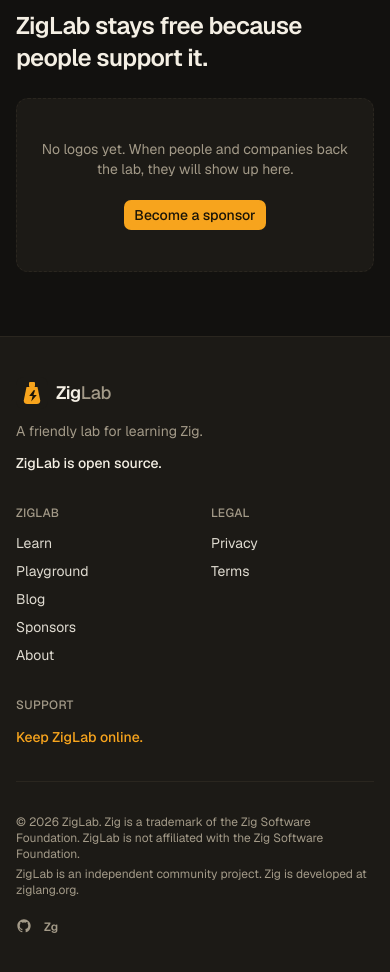
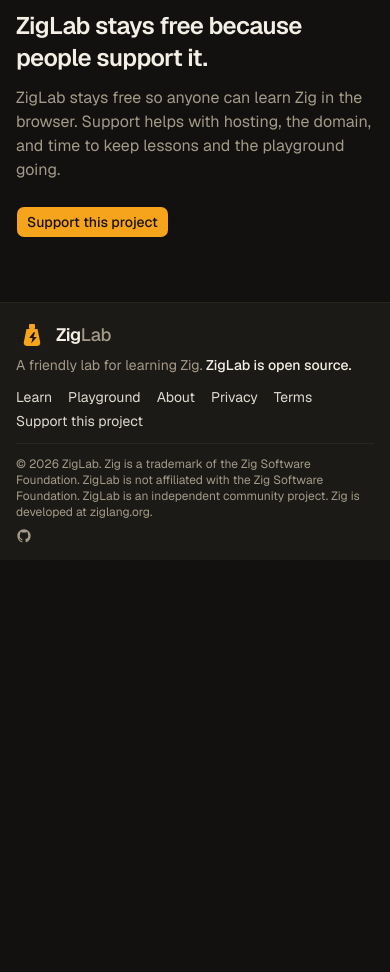
Before and after one commit to pratikmota/ziglab, a Next.js app: page / in a window 390 px wide. Shown: the part 4100-5072 px from the top of the page. After the commit the page ends 4660 px from the top, so only its background shows below. Built offline with nearby package versions, Linux system fonts and the light colour scheme.

Commit message:
cleanup and footer fix

```diff
--- a/src/app/sponsors/page.tsx
+++ b/src/app/sponsors/page.tsx
@@ -14,7 +14,6 @@
 
 export default function SponsorsPage() {
   const sponsors = getSponsors();
-  const hasSponsors = hasAnySponsors(sponsors);
 
   return (
     <Prose>
@@ -50,26 +49,9 @@
         {en.sponsors.thanks}
       </p>
 
-      {hasSponsors ? (
+      {hasAnySponsors(sponsors) ? (
         <SponsorLogoWall sponsors={sponsors} />
-      ) : (
-        <div className="mt-10 rounded-xl border border-dashed border-line bg-bg-elevated px-6 py-10 text-center">
-          <p className="mx-auto max-w-md text-sm text-muted-foreground">
-            {en.sponsors.empty}
-          </p>
-          <Button
-            className="mt-5"
-            size="lg"
-            variant="outline"
-            nativeButton={false}
-            render={
-              <a href={siteConfig.sponsorsGithub} {...externalLinkProps} />
-            }
-          >
-            {en.sponsors.cta}
-          </Button>
-        </div>
-      )}
+      ) : null}
     </Prose>
   );
 }
--- a/src/components/home/SponsorsStrip.tsx
+++ b/src/components/home/SponsorsStrip.tsx
@@ -1,26 +1,27 @@
 import Link from "next/link";
 
+import { SponsorLogoWall } from "@/components/sponsors/SponsorLogoWall";
 import { Button } from "@/components/ui/button";
+import { getSponsors, hasAnySponsors } from "@/lib/content/sponsors";
 import { en } from "@/lib/i18n/en";
 
 export function SponsorsStrip() {
+  const sponsors = getSponsors();
+
   return (
     <section className="mx-auto w-full max-w-6xl px-4 py-16 sm:px-6">
       <h2 className="text-2xl font-semibold tracking-tight sm:text-3xl">
         {en.sponsors.strip}
       </h2>
-      <div className="mt-6 rounded-xl border border-dashed border-line bg-bg-elevated px-6 py-10 text-center">
-        <p className="mx-auto max-w-md text-sm text-muted-foreground">
-          {en.sponsors.empty}
-        </p>
+      <p className="mt-3 max-w-2xl text-muted-foreground">{en.sponsors.pageLead}</p>
       <Button
-          className="mt-5"
+        className="mt-6"
         nativeButton={false}
         render={<Link href="/sponsors" />}
       >
         {en.sponsors.cta}
       </Button>
-      </div>
+      {hasAnySponsors(sponsors) ? <SponsorLogoWall sponsors={sponsors} /> : null}
     </section>
   );
 }
--- a/src/components/layout/Footer.tsx
+++ b/src/components/layout/Footer.tsx
@@ -53,14 +53,19 @@
     );
   }
 
+  const linkClass = cn(
+    chromeLinkClass,
+    "text-sm text-foreground/90 hover:text-foreground"
+  );
+
   return (
     <footer className="border-t border-line bg-bg-elevated">
-      <div className="mx-auto flex w-full max-w-6xl flex-col gap-8 px-4 py-10 sm:px-6">
-        <div className="flex flex-col gap-8 md:flex-row md:justify-between">
-          <div className="max-w-sm space-y-3">
+      <div className="mx-auto flex w-full max-w-6xl flex-col gap-3 px-4 py-4 sm:px-6">
+        <div className="flex flex-col gap-3 sm:flex-row sm:items-center sm:justify-between">
+          <div className="flex min-w-0 flex-col gap-1">
             <ZigLabBrandLink />
-            <p className="text-sm text-muted-foreground">{en.footer.tagline}</p>
-            <p className="text-sm">
+            <p className="text-sm text-muted-foreground">
+              {en.footer.tagline}{" "}
               <a
                 href={siteConfig.github}
                 {...externalLinkProps}
@@ -73,94 +78,44 @@
               </a>
             </p>
           </div>
-
-          <div className="grid grid-cols-2 gap-8 sm:grid-cols-3">
-            <div className="space-y-3">
-              <p className="text-xs font-medium tracking-wide text-muted-foreground uppercase">
-                {en.footer.navHeading}
-              </p>
-              <ul className="space-y-2 text-sm">
+          <nav
+            aria-label={en.footer.navHeading}
+            className="flex flex-wrap items-center gap-x-4 gap-y-1 sm:justify-end"
+          >
             {footerNav.map((item) => (
-                  <li key={item.href}>
-                    <Link
-                      href={item.href}
-                      className={cn(
-                        chromeLinkClass,
-                        "text-foreground/90 hover:text-foreground"
-                      )}
-                    >
+              <Link key={item.href} href={item.href} className={linkClass}>
                 {item.label}
               </Link>
-                  </li>
             ))}
-              </ul>
-            </div>
-            <div className="space-y-3">
-              <p className="text-xs font-medium tracking-wide text-muted-foreground uppercase">
-                {en.footer.legalHeading}
-              </p>
-              <ul className="space-y-2 text-sm">
             {legalNav.map((item) => (
-                  <li key={item.href}>
-                    <Link
-                      href={item.href}
-                      className={cn(
-                        chromeLinkClass,
-                        "text-foreground/90 hover:text-foreground"
-                      )}
-                    >
+              <Link key={item.href} href={item.href} className={linkClass}>
                 {item.label}
               </Link>
-                  </li>
             ))}
-              </ul>
-            </div>
-            <div className="space-y-3">
-              <p className="text-xs font-medium tracking-wide text-muted-foreground uppercase">
-                {en.footer.supportHeading}
-              </p>
-              <Link
-                href="/sponsors"
-                className={cn(
-                  chromeLinkClass,
-                  "text-sm font-medium text-primary hover:text-[color:var(--accent-hover)]"
-                )}
-              >
+            <Link href="/sponsors" className={linkClass}>
               {en.sponsors.keepOnline}
             </Link>
-            </div>
-          </div>
+          </nav>
         </div>
 
         <Separator />
 
-        <div className="flex flex-col gap-4 sm:flex-row sm:items-end sm:justify-between">
-          <div className="space-y-1 text-xs text-muted-foreground">
-            <p>
-              © {year} {en.footer.copyright}. {en.footer.trademark}
-            </p>
-            <p>
+        <div className="flex flex-col gap-2 sm:flex-row sm:items-center sm:justify-between">
+          <p className="text-xs text-muted-foreground">
+            © {year} {en.footer.copyright}. {en.footer.trademark}{" "}
             {en.footer.disclaimerLead}{" "}
             <a
               href={siteConfig.zigOfficial}
               {...externalLinkProps}
-                className={cn(
-                  chromeLinkClass,
-                  "underline-offset-4 hover:underline"
-                )}
+              className={cn(chromeLinkClass, "underline-offset-4 hover:underline")}
             >
               ziglang.org
             </a>
             .
           </p>
-          </div>
-
-          <div className="flex items-center gap-3">
+          <div className="flex shrink-0 items-center gap-3">
             <SocialIcon href={siteConfig.github} label={en.nav.github}>
               <GitHubIcon className="size-4" />
-            </SocialIcon>
-            <SocialIcon href={siteConfig.social.ziggit} label={en.nav.ziggit}>
-              <span className="text-xs font-semibold tracking-wide">Zg</span>
             </SocialIcon>
             <SocialIcon href={siteConfig.social.discord} label={en.nav.discord}>
               <span className="text-xs font-semibold">Dc</span>
--- a/src/lib/i18n/en.ts
+++ b/src/lib/i18n/en.ts
@@ -2,7 +2,7 @@
   meta: {
     homeTitle: "ZigLab — Learn Zig in the browser",
     about: "About",
-    sponsors: "Sponsors",
+    sponsors: "Support this project",
     blog: "Blog",
     privacy: "Privacy",
     terms: "Terms",
@@ -14,7 +14,7 @@
     learn: "Learn",
     play: "Playground",
     blog: "Blog",
-    sponsors: "Sponsors",
+    sponsors: "Support",
     about: "About",
     privacy: "Privacy",
     terms: "Terms",
@@ -122,18 +122,18 @@
   sponsors: {
     strip: "ZigLab stays free because people support it.",
     empty: "No logos yet. When people and companies back the lab, they will show up here.",
-    cta: "Become a sponsor",
-    keepOnline: "Keep ZigLab online.",
-    pageTitle: "Help keep ZigLab online.",
+    cta: "Support this project",
+    keepOnline: "Support this project",
+    pageTitle: "Support this project",
     pageLead:
-      "ZigLab stays free so anyone can learn Zig in the browser. Money covers the boring, necessary parts.",
-    whyTitle: "Why money is needed",
+      "ZigLab stays free so anyone can learn Zig in the browser. Support helps with hosting, the domain, and time to keep lessons and the playground going.",
+    whyTitle: "What support covers",
     whyHosting: "Hosting and the ziglab.org domain.",
     whyWasm: "Time to wire a real in-browser Zig compiler.",
     whyLessons: "Time to write and maintain original lessons.",
-    githubCta: "Sponsor on GitHub",
+    githubCta: "Support on GitHub",
     thanks:
-      "Thank you if you already help. There is no paywall and no guilt. Logos appear here when people and companies choose to be listed.",
+      "Thank you if you already help. There is no paywall and no guilt.",
     partners: "Partners",
     gold: "Gold",
     community: "Community",
@@ -166,7 +166,7 @@
     zigLink: "Official Zig website",
     zsfLink: "Support the Zig Software Foundation",
     zsfNote:
-      "That donate page helps Zig itself. It is separate from sponsoring ZigLab hosting.",
+      "That donate page helps Zig itself. It is separate from supporting ZigLab.",
   },
   privacy: {
     title: "Privacy",
@@ -270,7 +270,6 @@
     openSource: "ZigLab is open source.",
     navHeading: "ZigLab",
     legalHeading: "Legal",
-    supportHeading: "Support",
     disclaimerLead:
       "ZigLab is an independent community project. Zig is developed at",
     trademark:
--- a/src/lib/nav.ts
+++ b/src/lib/nav.ts
@@ -3,13 +3,15 @@
 export const mainNav = [
   { href: "/learn", label: en.nav.learn },
   { href: "/play", label: en.nav.play },
-  { href: "/blog", label: en.nav.blog },
   { href: "/sponsors", label: en.nav.sponsors },
+  // Blog: { href: "/blog", label: en.nav.blog },
 ] as const;
 
 export const footerNav = [
-  ...mainNav,
+  { href: "/learn", label: en.nav.learn },
+  { href: "/play", label: en.nav.play },
   { href: "/about", label: en.nav.about },
+  // Blog: { href: "/blog", label: en.nav.blog },
 ] as const;
 
 export const legalNav = [
```
Lines whose indentation alone changed are shown as unchanged.
